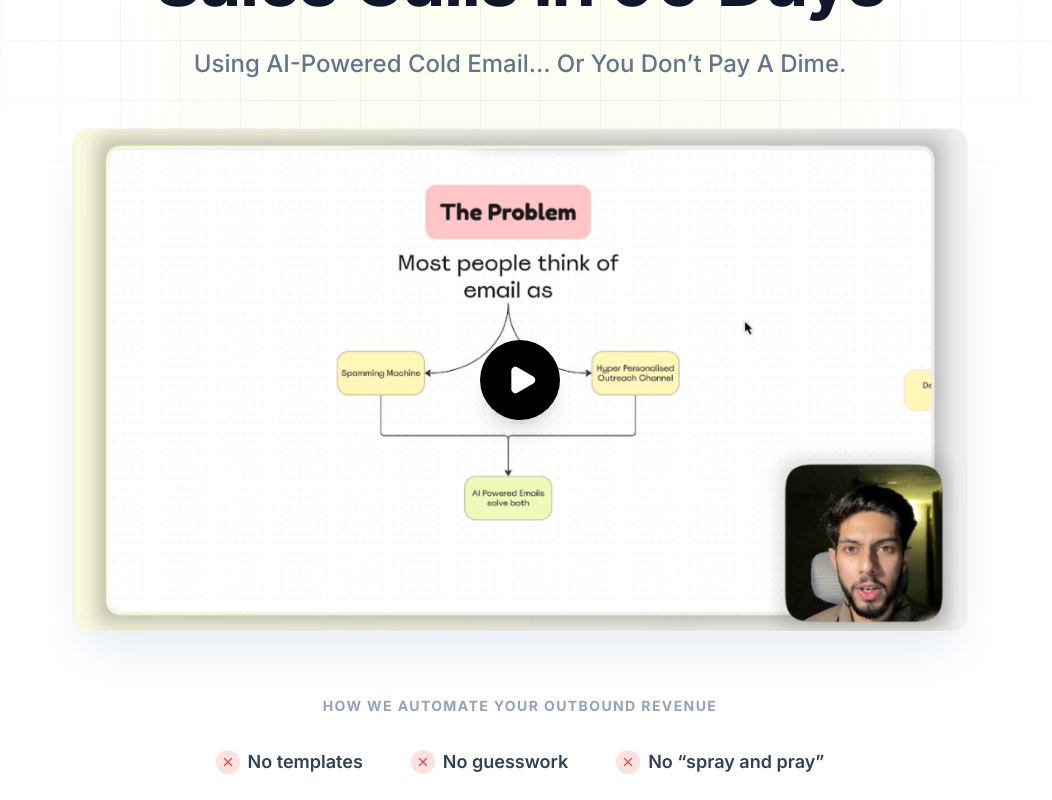
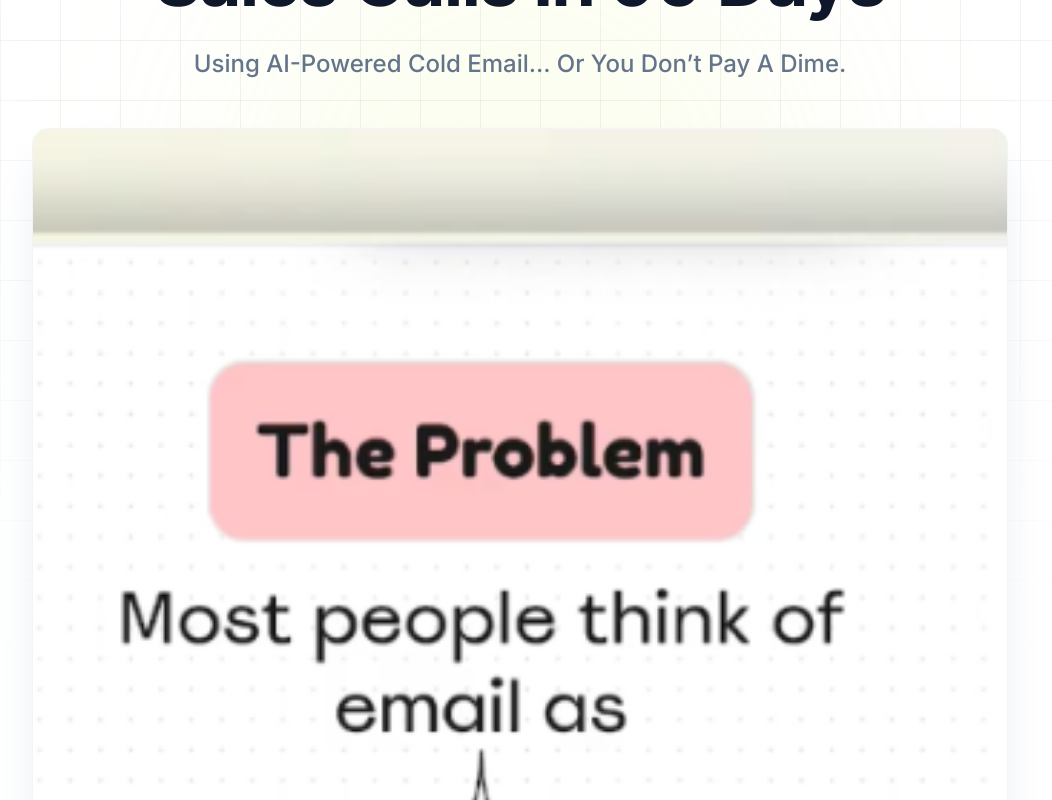
Before and after one commit to amsaluzair/subtlebolt-2, a React (Vite) app: page / in a window 1280 px wide. Shown: the part 380-1180 px from the top of the page, without its empty margins (120-1172 px from the left). Built offline with nearby package versions, Linux system fonts and the light colour scheme.

Commit message:
Update VSL container dimensions to 2880px x 1750px

```diff
--- a/components/Hero.tsx
+++ b/components/Hero.tsx
@@ -80,7 +80,7 @@ const Hero: React.FC = () => {
         </p>
 
         {/* Video Embed */}
-        <div className={`relative w-full max-w-4xl mx-auto aspect-video bg-white rounded-2xl shadow-2xl shadow-slate-200 border border-slate-100 mb-16 overflow-hidden ${!isVideoPlaying ? 'group cursor-pointer transform transition-transform hover:scale-[1.01]' : ''}`}>
+        <div className={`relative mx-auto bg-white rounded-2xl shadow-2xl shadow-slate-200 border border-slate-100 mb-16 overflow-hidden ${!isVideoPlaying ? 'group cursor-pointer transform transition-transform hover:scale-[1.01]' : ''}`} style={{ width: '2880px', height: '1750px', maxWidth: '100%' }}>
           {!isVideoPlaying ? (
             <div onClick={() => setIsVideoPlaying(true)} className="w-full h-full relative">
               {/* Thumbnail */}
```
